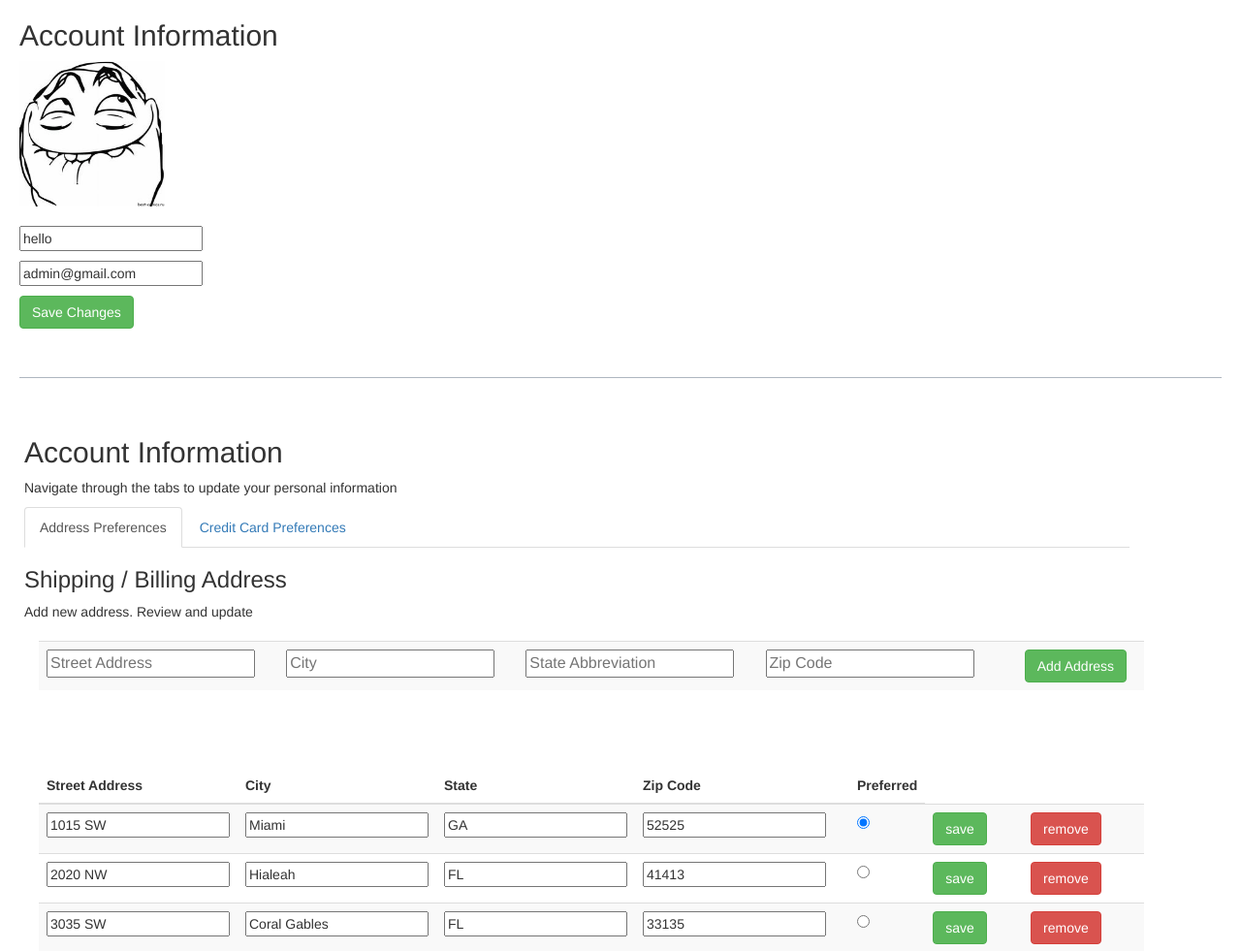
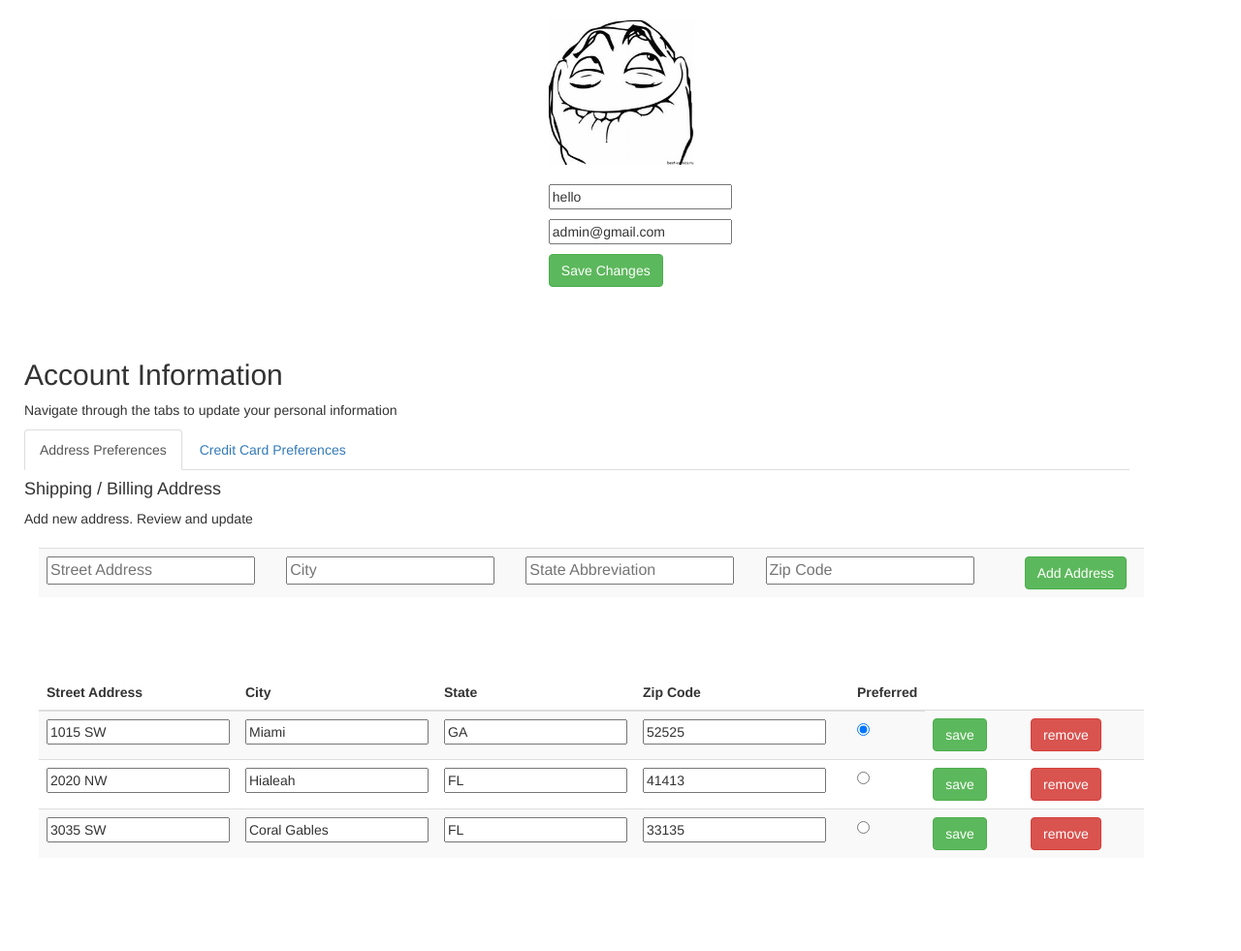
Before and after one commit to Dpereira91/Geek_text, a PHP site: page /account.php in a window 1280 px wide. Shown: the part 52-1033 px from the top of the page at 97% size. After the commit the page ends 929 px from the top, so only its background shows below. Run offline with PHP 8.4, Linux system fonts and the light colour scheme; a user stored in the database is signed in; data comes from the database, SQL or seed files in the repository; some libraries are stand-ins or nearby versions.

Commit message:
Move avatar to middle

```diff
--- a/account.php
+++ b/account.php
@@ -38,8 +38,8 @@
 	$row = mysqli_fetch_array( $result );
 ?>
 
-<h2 style="margin-left: 20;">Account Information</h2>
-
+<div class="row">
+    <div class="col-md-2 col-md-offset-5">
     	<form action="update_profile.php" method="post">
 		<?php
 			if($row['avatar'] == '0'){
@@ -84,8 +84,11 @@
 		<p style="margin-left: 20;"><input name="email" type="text" value="<?php echo( htmlspecialchars( $row['email'] ) ); ?>" placeholder="email"/></p>
 		<input style="margin-left: 20;" type="submit" value="Save Changes" class="btn btn-success">
 		</form>
+    </div>
+</div>
 
-	<div class="line-divider"></div>
+
+	<!-- <div class="line-divider"></div> -->
 	<br><br>
 <!-- *************************************************************************************************************************************************** -->
 <!--Address Section-->
@@ -108,7 +111,7 @@
 	<!--Addresses section-->
 	<!-- *************************-->
     <div id="addresses" class=" tab-pane fade in active">
-      <h3>Shipping / Billing Address</h3>
+      <h4>Shipping / Billing Address</h4>
       <p>Add new address. Review and update</p>
 
       <!-- Add new Address -->
@@ -145,7 +148,7 @@
 	<!--Credit Card section-->
 	<!-- *************************-->
     <div id="creditCard" class="tab-pane fade">
-      <h3>Credit Card</h3>
+      <h4>Credit Card</h4>
       <p>Enter your credit card preferences</p>
 
 
```
Also changed, not shown: 1 other file. Lines whose indentation alone changed are shown as unchanged.
